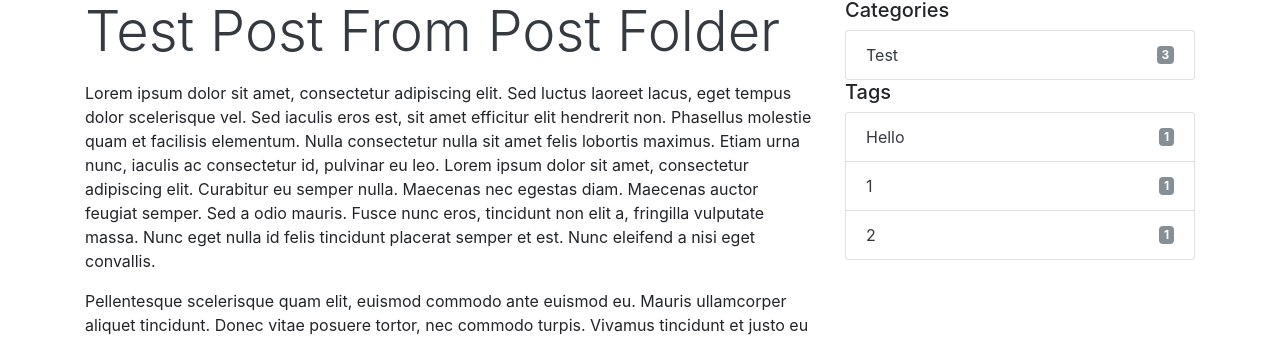
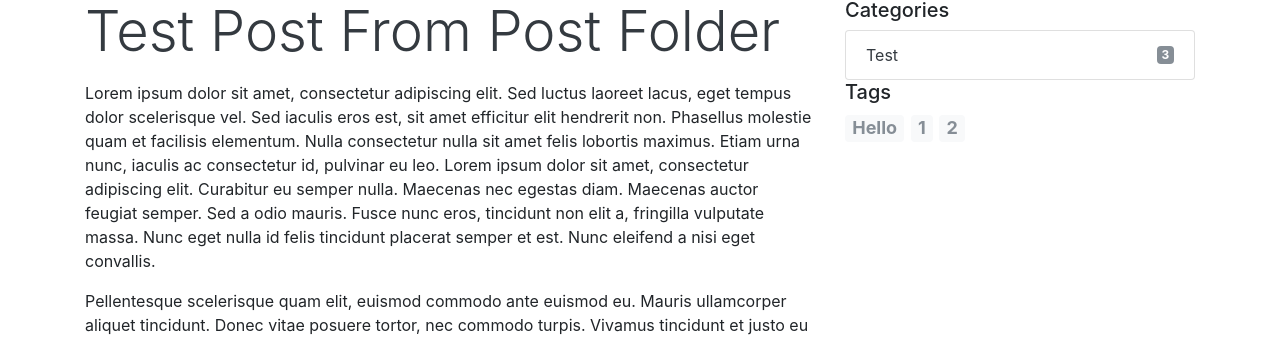
Before and after one commit to SevenZeroThree/The-Bear-and-the-Frog, a Jekyll site: the page built from index.html, in a window 1280 px wide. Shown: the part 124-464 px from the top of the page. Built offline with Jekyll 4.4.1, drawn with Linux system fonts in a browser that asks for light colours; the list of posts is cut into pages by our own code.

Commit message:
adjustments to tag list in sidebar

```diff
--- a/index.html
+++ b/index.html
@@ -50,25 +50,20 @@ layout: default
                 {% assign tags_list = nil %}
             </ul>
             <h5>Tags</h5>
-            <ul class="list-group">
+            <div class="h4">
                 {% assign tags_list = site.tags %}
                 {% if tags_list.first[0] == null %}
                 {% for tag in tags_list %}
-                        <li class="list-group-item d-flex justify-content-between align-items-center">
-                            <a href="#{{ tag }}" class="text-dark"></a>{{ tag | capitalize }}</a>
-                            <span class="badge badge-secondary">{{ site.tags[tag].size }}</span>
-                        </li>
+                    <a href="#{{ tag }}" class="badge badge-light text-muted">{{ tag | capitalize }}</a>
                 {% endfor %}
                 {% else %}
                 {% for tag in tags_list %}
-                        <li class="list-group-item d-flex justify-content-between align-items-center">
-                            <a href="#{{ tag[0] }}" class="text-dark">{{ tag[0] | capitalize }}</a>
-                            <span class="badge badge-secondary">{{ tag[1].size }}</span>
-                        </li>
+
+                    <a href="#{{ tag[0] }}" class="badge badge-light text-muted">{{ tag[0] | capitalize }}</a>
                 {% endfor %}
                 {% endif %}
             {% assign tags_list = nil %}
-            </ul>
+            </div>
         </aside>
     </div>
 </div>
```
Lines whose indentation alone changed are shown as unchanged.
